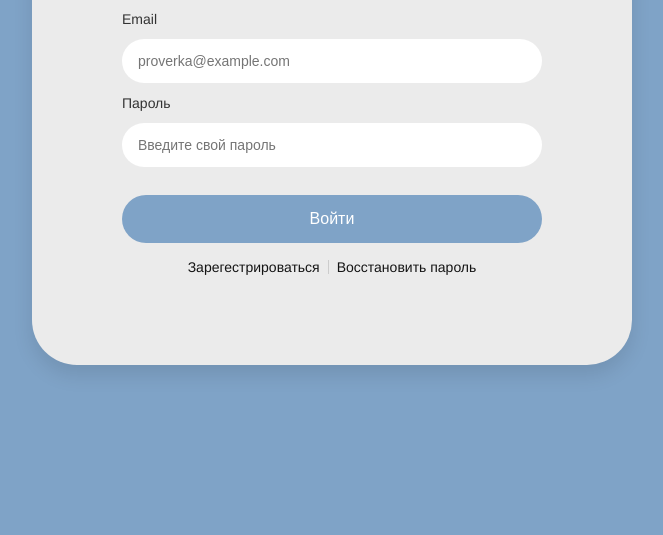
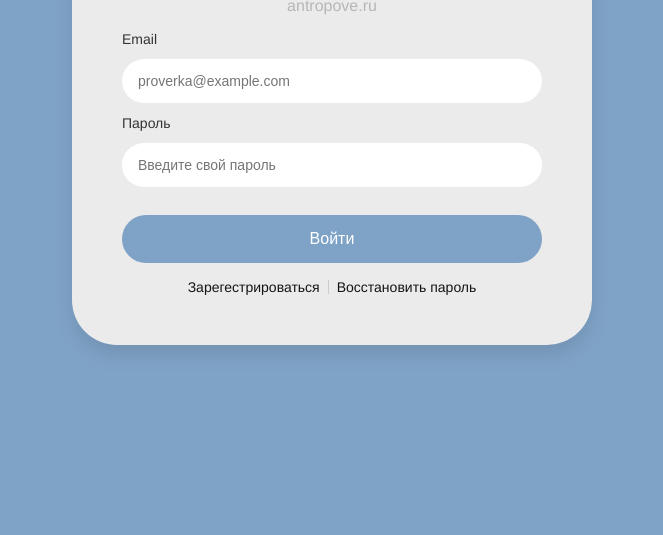
Before and after one commit to antropove-web/login-page, a plain HTML site: page index.html in a window 1280 px wide. Shown: the part 265-800 px from the top of the page, without its empty margins (308-971 px from the left). Drawn offline with Linux system fonts and the light colour scheme.

Commit message:
Add files via upload

```diff
--- a/index.html
+++ b/index.html
@@ -1,9 +1,9 @@
 <!DOCTYPE html>
 <html lang="ru">
 <head>
+    <meta name="viewport" content="width=device-width, initial-scale=1.0">
   <meta charset="UTF-8">
   <title>Авторизация</title>
-
   <link rel="stylesheet" href="style.css">
 </head>
 <body>
--- a/style.css
+++ b/style.css
@@ -11,9 +11,13 @@ body {
 }
 
 .card {
-  width: 420px;
-  padding: 90px;
+  width: 100%;
+  max-width: 420px;
+
+  padding: 50px;
   padding-top: 120px;
+
+  margin: 16px;
 
   background: #ebebeb;
   border-radius: 45px;
```
